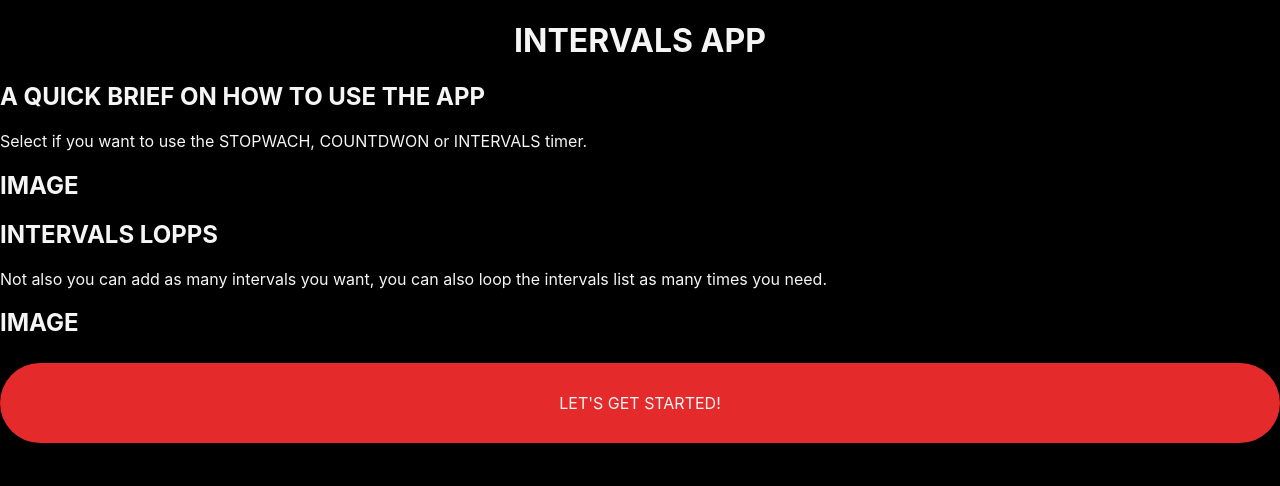
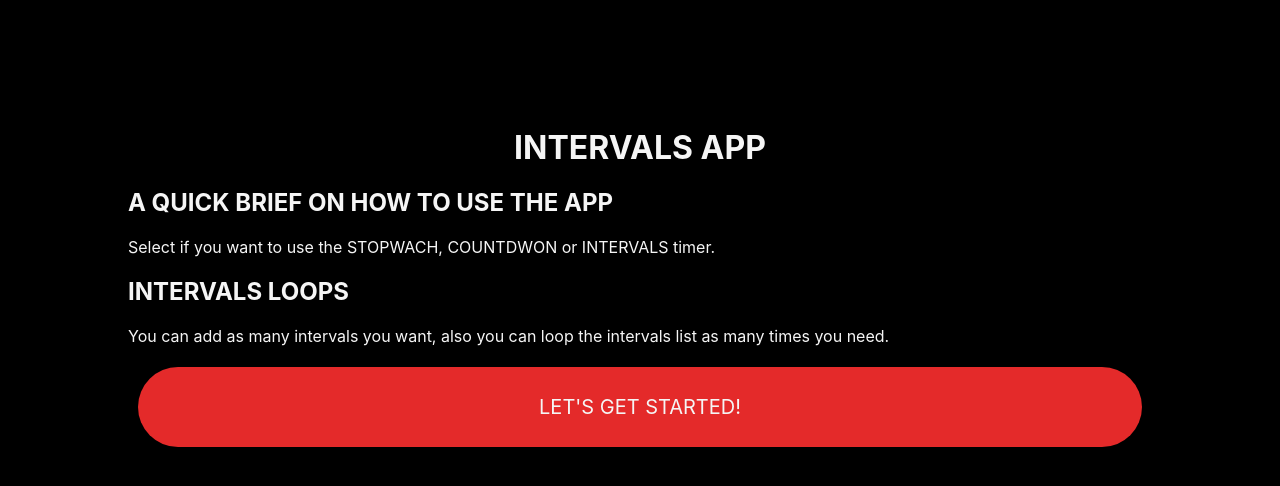
Before and after one commit to nzarg/intervals-react-app, a React (Create React App) app: page / in a window 1280 px wide. Shown: the top 486 px of the page. Built offline with nearby package versions, Linux system fonts and the light colour scheme.

Commit message:
intervals-app 2.6

```diff
--- a/src/Components/ContolButtons/ControlButtons.scss
+++ b/src/Components/ContolButtons/ControlButtons.scss
@@ -1,6 +1,7 @@
 .control-buttons {
   display: flex;
   flex-direction: column-reverse;
+  height: 30vh;
   width: 100%;
 }
 
@@ -29,26 +30,34 @@
 }
 
 .btn-text {
+  font-size: 2.5vh;
   height: 10vh;
-  margin: 2% 0;
+  margin: 2% 1%;
   min-width: 35vw;
   padding: 0 5%;
 }
 
 .btn-small {
+  font-size: 2.5vh;
+  margin: 0 1%;
   padding: 5% 16% 7% 16%;
-  margin: 0 1%;
 }
 
 .btn-small-loops {
+  font-size: 2.5vh;
   margin: 2% 1%;
   padding: 2% 7%;
 }
 .btn-menu {
-  font-size: 1.5rem;
+  font-size: 3vh;
   margin: 5% 0;
   min-width: 70vw;
   min-height: 10vh;
+}
+
+.btn-wider {
+  min-height: 5vh;
+  min-width: 15vh;
 }
 
 .btn-wide {
--- a/src/Components/CurrentTimer/CurrentTimer.scss
+++ b/src/Components/CurrentTimer/CurrentTimer.scss
@@ -15,7 +15,7 @@
 	justify-content: center;
 }
 .current-timer .digits{
-	font-size: 4rem;
+	font-size: 8vh;
 
 }
 
@@ -29,7 +29,7 @@
 	border: none;
   color:#f5f5f5;
 	font-weight: bold;
-	font-size: 3rem;
+	font-size: 6vh;
 	outline: none;
 	text-transform: uppercase;
   text-align: center;
--- a/src/Components/StopWatch/StopWatch.jsx
+++ b/src/Components/StopWatch/StopWatch.jsx
@@ -83,6 +83,7 @@ function StopWatch() {
 		setIsStopwatch(false);
 		setTimersArray([300000])
 		setTime(0);
+		setLoops(1);
 		setGoBack(true);
 		backgroundIsBlack();
 	};
--- a/src/Components/StopWatch/StopWatch.scss
+++ b/src/Components/StopWatch/StopWatch.scss
@@ -1,13 +1,15 @@
 .stop-watch{
 	align-items: center;
 	display: flex;
-	height: 80vh;
+	height: 100vh;
 	flex-direction: column;
+	overflow: hidden;
 	width: 100%;
 }
 
 .container {
-	height: 100%;
+	height: 90vh;
+	width: 80%;
 }
 
 .finish {
--- a/src/Components/Timer/Timer.jsx
+++ b/src/Components/Timer/Timer.jsx
@@ -66,13 +66,13 @@ export default function Timer(props) {
 				</div>) : ""
 			}
 			{/* I should use isIntervals */}
-			{!props.isStopwatch ? (
+			{props.isInterval || props.isCountdown? (
 				<div className="btn-grp btn-time">
-					<div className="btn btn-small"
+					<div className={`btn btn-small${props.isCountdown?' btn-wider':''}`}
 						onClick={() => props.handleIncreaseTime(props.index)}>
 						+
 					</div>
-					<div className="btn btn-small"
+					<div className={`btn btn-small${props.isCountdown?' btn-wider':''}`}
 						onClick={() => props.handleDecreaseTime(props.index)}>
 						-
 					</div>
--- a/src/Components/Timer/Timer.scss
+++ b/src/Components/Timer/Timer.scss
@@ -1,9 +1,9 @@
 .timer{
 	align-items: center;
 	color: #f5f5f5;
+	min-height: 10vh;
 	display: flex;
 	justify-content: center;
-	margin: 1% 0;
 	width: 100%;
 
 }
@@ -14,7 +14,7 @@
 	width: 40%;
 }
 .digits{
-	font-size: 2rem;
+	font-size: 4vh;
 }
 
 .mili-sec{
@@ -27,7 +27,7 @@
 	border: none;
 	color:#f5f5f5;
 	font-weight: bold;
-	font-size: 1rem;
+	font-size: 2vh;
 	outline: none;
 	padding-left: 2%;
 	text-transform: uppercase;
--- a/src/Components/Timers/Timers.scss
+++ b/src/Components/Timers/Timers.scss
@@ -2,7 +2,7 @@
 	align-items: center;
 	flex-direction: column;
   display: flex;
-  height: 50%;
+  height: 30vh;
   overflow-x: hidden;
   overflow-y: scroll;
   width: 100% ;
--- a/src/pages/Home.js
+++ b/src/pages/Home.js
@@ -4,14 +4,12 @@ import "./Home.scss"
 
 const Home = () => {
 	return (
-		<div>
+		<div className="home">
 			<h1 className="text-center">INTERVALS APP</h1>
 			<h2>A QUICK BRIEF ON HOW TO USE THE APP</h2>
 			<p>Select if you want to use the STOPWACH, COUNTDWON or INTERVALS timer.</p>
-			<h2>IMAGE</h2>
-			<h2>INTERVALS LOPPS</h2>
-			<p>Not also you can add as many intervals you want, you can also loop the intervals list as many times you need.</p>
-			<h2>IMAGE</h2>
+			<h2>INTERVALS LOOPS</h2>
+			<p>You can add as many intervals you want, also you can loop the intervals list as many times you need.</p>
 			<Link to="/stopwatch" className="btn btn-text btn-wide red-back">LET'S GET STARTED!</Link>
 		</div>
 	)
--- a/src/pages/Home.scss
+++ b/src/pages/Home.scss
@@ -0,0 +1,3 @@
+.home {
+  margin: 10%;
+}
```
